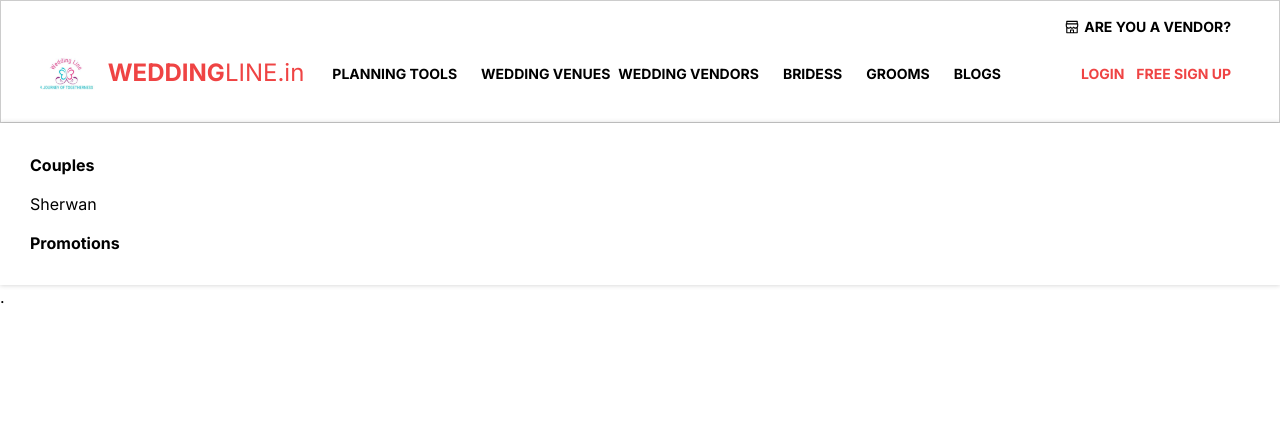
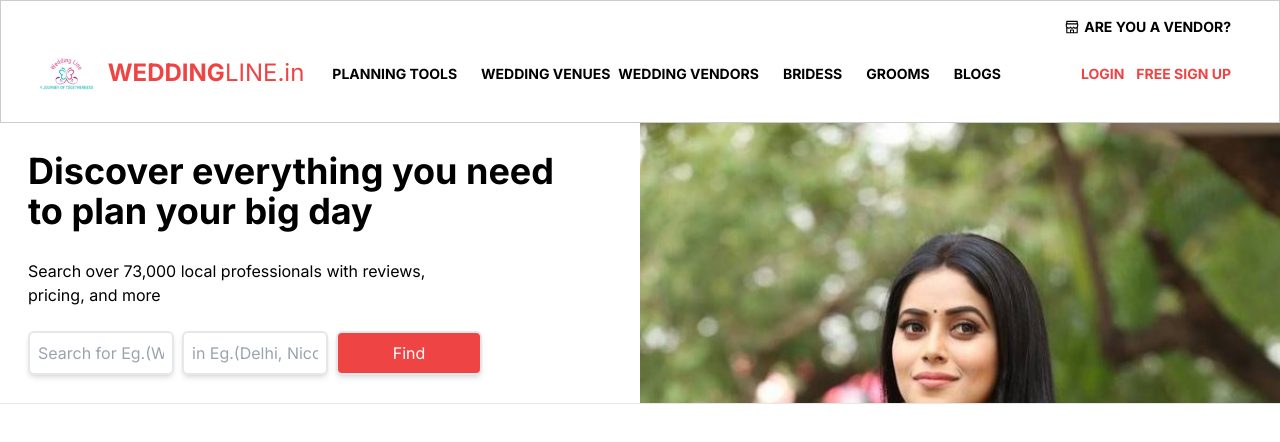
Before and after one commit to NashibJr/wedding-wire, a Next.js app: page / in a window 1280 px wide. Shown: the top 442 px of the page. Built offline with nearby package versions, Linux system fonts and the light colour scheme.

Commit message:
I have added the First component of the homepage

```diff
--- a/app/globals.css
+++ b/app/globals.css
@@ -25,3 +25,10 @@ body {
     )
     rgb(var(--background-start-rgb));
 }
+
+.homepage {
+  background: url("/women.jpg");
+  background-repeat: no-repeat;
+  background-size: cover;
+  background-position: top;
+}
--- a/app/page.js
+++ b/app/page.js
@@ -1,3 +1,9 @@
+import Welcome from "@/components/Welcome";
+
 export default function Home() {
-  return <div>.</div>;
+  return (
+    <div>
+      <Welcome />
+    </div>
+  );
 }
--- /dev/null
+++ b/components/Input.js
@@ -0,0 +1,16 @@
+import React from "react";
+
+const Input = ({ type, name_, value, handleChange, _class, placeholder }) => {
+  return (
+    <input
+      type={type}
+      name={name_}
+      value={value}
+      onChange={handleChange}
+      className={_class}
+      placeholder={placeholder}
+    />
+  );
+};
+
+export default Input;
--- a/components/NavigationBar.js
+++ b/components/NavigationBar.js
@@ -13,6 +13,7 @@ import WeddingvenHiddenlinks from "@/hiddenlinks/WeddingvenHiddenlinks";
 import WeddingvendHidenLinks from "@/hiddenlinks/WeddingvendHidenLinks";
 import BridesHiddenLinks from "@/hiddenlinks/BridesHiddenLinks";
 import GroomHiddenLinks from "@/hiddenlinks/GroomHiddenLinks";
+import BlogHiddenLinks from "@/hiddenlinks/BlogHiddenLinks";
 
 const NavigationBar = () => {
   return (
@@ -76,7 +77,8 @@ const NavigationBar = () => {
       {/* <WeddingvenHiddenlinks /> */}
       {/* <WeddingvendHidenLinks /> */}
       {/* <BridesHiddenLinks /> */}
-      <GroomHiddenLinks />
+      {/* <GroomHiddenLinks /> */}
+      {/* <BlogHiddenLinks /> */}
     </div>
   );
 };
--- a/components/WeddingVendComponent.js
+++ b/components/WeddingVendComponent.js
@@ -7,6 +7,10 @@ const WeddingVendComponent = ({
   routeOne,
   routeTwo,
   routeThree,
+  labelFour,
+  routeFour,
+  labelFive,
+  routeFive,
 }) => {
   return (
     <div style={{ display: "flex", flexDirection: "column" }}>
@@ -28,6 +32,18 @@ const WeddingVendComponent = ({
         style={{ marginTop: 15 }}
         _class="hover:text-red-800"
       />
+      <Link
+        label={labelFour}
+        route={routeFour}
+        style={{ marginTop: 15 }}
+        _class="hover:text-red-800"
+      />
+      <Link
+        label={labelFive}
+        route={routeFive}
+        style={{ marginTop: 15 }}
+        _class="hover:text-red-800"
+      />
     </div>
   );
 };
--- /dev/null
+++ b/components/Welcome.js
@@ -0,0 +1,41 @@
+import Image from "next/image";
+import Input from "./Input";
+import women from "@/public/women.jpg";
+
+const Welcome = () => {
+  return (
+    <div className="w-full md:flex border-b">
+      <div className="md:w-1/2 md:p-7 my-auto flex flex-col flex-wrap">
+        <p className="font-bold md:text-4xl mb-7">
+          Discover everything you need
+          <br /> to plan your big day
+        </p>
+        <p>
+          Search over 73,000 local professionals with reviews,
+          <br />
+          pricing, and more
+        </p>
+        <div className="mt-6">
+          <Input
+            type="text"
+            placeholder="Search for Eg.(Wedding Venues, Hotels)"
+            _class="p-2 w-1/4 outline-none border-2 rounded-md shadow-md mr-2"
+          />
+          <Input
+            type="text"
+            placeholder="in Eg.(Delhi, Nicobar)"
+            _class="p-2 w-1/4 outline-none border-2 rounded-md shadow-md mr-2"
+          />
+          <Input
+            type="button"
+            _class="p-2 w-1/4 outline-none border-2 rounded-md shadow-md mr-2 bg-red-500 text-white cursor-pointer hover:bg-red-400"
+            value="Find"
+          />
+        </div>
+      </div>
+      <div className="md:w-1/2 h-auto bg-red-500 flex justify-end items-end homepage"></div>
+    </div>
+  );
+};
+
+export default Welcome;
--- /dev/null
+++ b/hiddenlinks/BlogHiddenLinks.js
@@ -0,0 +1,63 @@
+import Link from "@/components/Links/Link";
+import HiddenLinks from "./HiddenLinks";
+import WeddingVendComponent from "@/components/WeddingVendComponent";
+import Card from "@/components/Card";
+
+const BlogHiddenLinks = () => {
+  return (
+    <HiddenLinks>
+      <div style={{ padding: 30, marginBottom: 20 }}>
+        <Link
+          label="Wedding Inspiration and ideas"
+          route="#weddinginspiration"
+          _class="hover:text-red-800 font-bold"
+        />
+        <div
+          style={{
+            marginTop: 30,
+            display: "flex",
+            justifyContent: "space-between",
+          }}
+        >
+          <div style={{ display: "flex", justifyContent: "space-between" }}>
+            <WeddingVendComponent
+              labelOne="Before the wedding"
+              labelTwo="The wedding ceremony"
+              labelThree="The wedding Banquet"
+              labelFour="The services for your wedding"
+              labelFive="Wedding fashion"
+              routeOne="#Beforethewedding"
+              routeTwo="#Theweddingceremony"
+              routeThree="#TheweddingBanquet"
+              routeFour="#Theservicesforyourwedding"
+              routeFive="#Weddingfashion"
+            />
+            <span style={{ marginLeft: 100 }}>
+              <WeddingVendComponent
+                labelOne="Health and beauty"
+                labelTwo="Honey moon"
+                labelThree="After the wedding"
+                labelFour="The wedding receiption"
+                routeOne="#Healthandbeauty"
+                routeTwo="#Honeymoon"
+                routeThree="#Afterthewedding"
+                routeFour="#Theweddingreceiption"
+              />
+            </span>
+          </div>
+          <div>
+            <Card setWidth={"w-2/3"}>
+              <p className="font-bold mb-4">Real weddings</p>
+              <p style={{ marginBottom: 20 }}>
+                Find the wedding Inspiration that fits your style with photos
+                from real couples
+              </p>
+            </Card>
+          </div>
+        </div>
+      </div>
+    </HiddenLinks>
+  );
+};
+
+export default BlogHiddenLinks;
```
Also changed, not shown: public/weddingWlogo.png (deleted), public/women.jpg (added).
